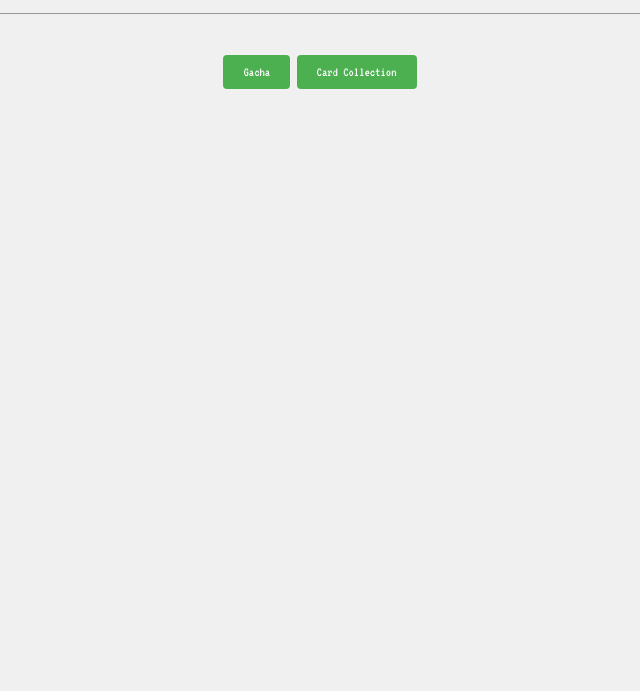
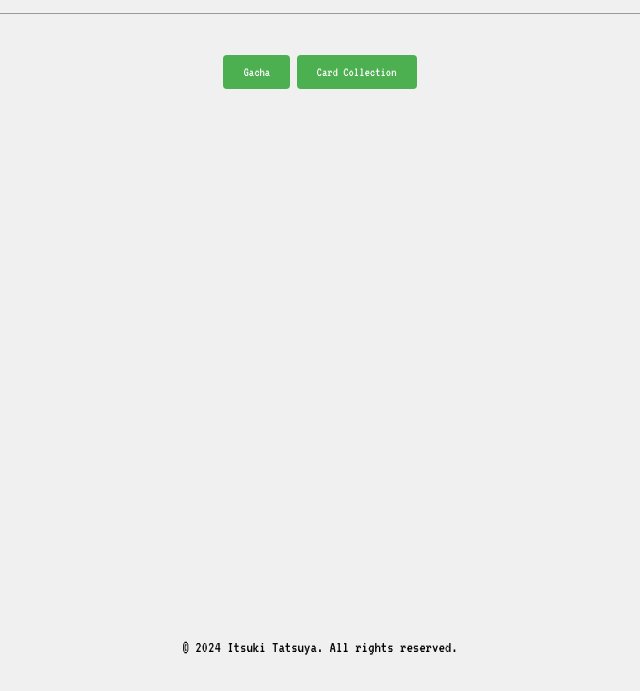
Before and after one commit to itsukitatsuya11/ArknightsGacha, a plain HTML site: page index.html in a window 1280 px wide. Shown: the part 129-820 px from the top of the page, without its empty margins (320-960 px from the left). Drawn offline with Linux system fonts and the light colour scheme; a web font is replaced by a local one.

Commit message:
update footer

```diff
--- a/index.html
+++ b/index.html
@@ -38,5 +38,11 @@
     </div>
 
     <script src="script.js"></script>
+
+    <!-- Copyright -->
+    <footer>
+        <p>&copy; 2024 Itsuki Tatsuya. All rights reserved.</p>
+    </footer>
+
 </body>
 </html>
```
